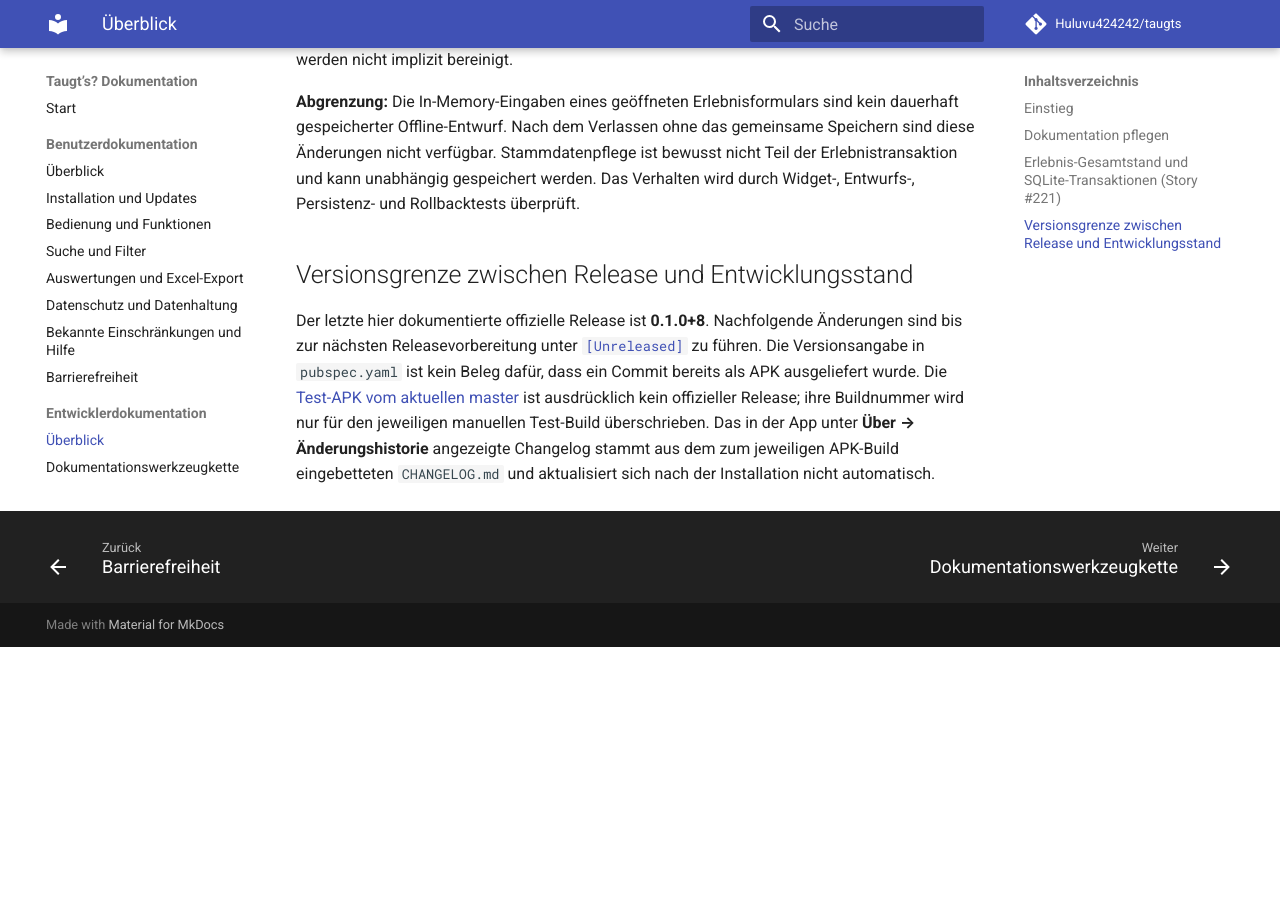
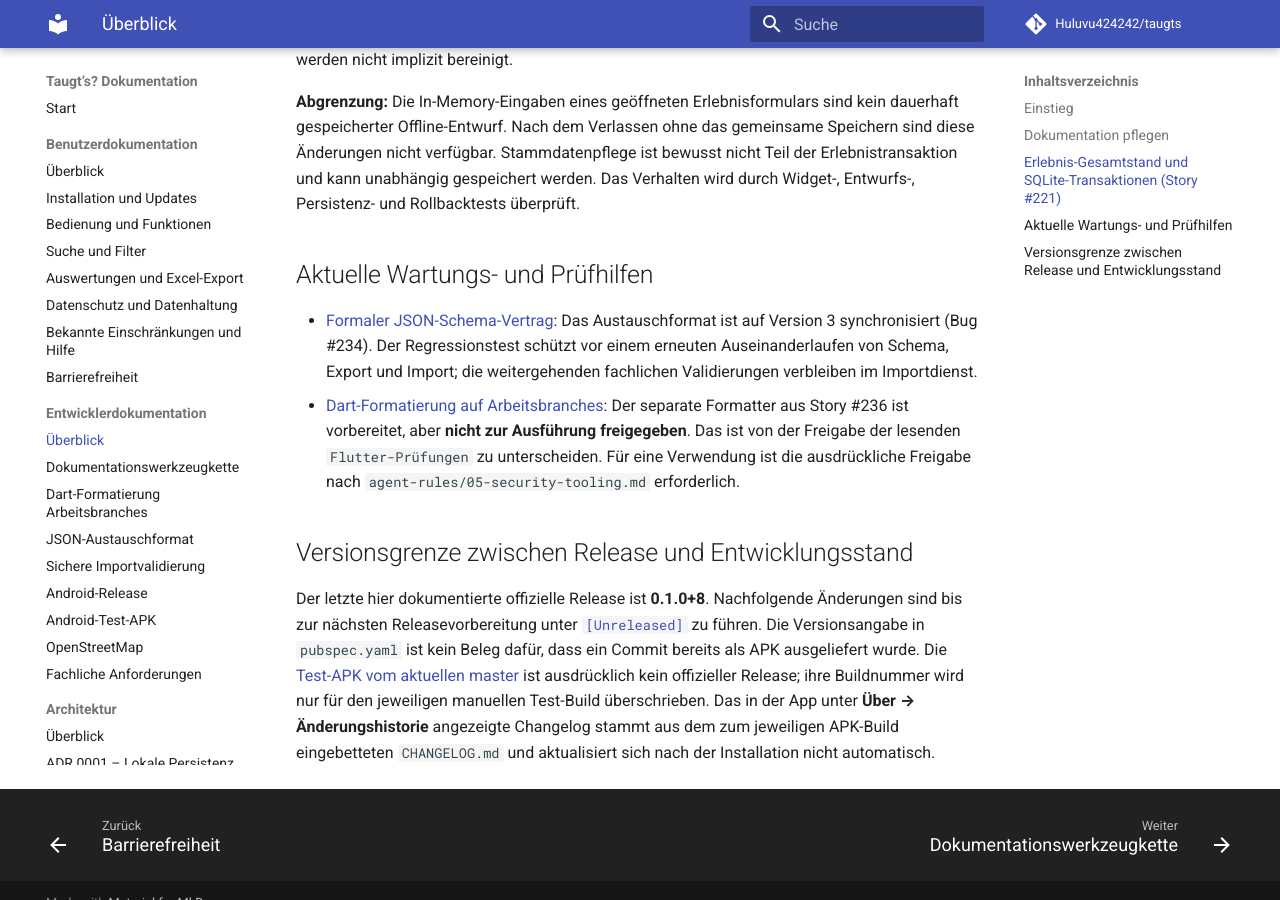
Before and after one commit to Huluvu424242/taugts, an MkDocs documentation site: the page built from docs/entwicklung/index.md, in a window 1280 px wide and 900 px high, scrolled down 1325 px. Built offline with MkDocs 1.6.1 and Material for MkDocs 9.7.7, drawn with Linux system fonts in a browser that asks for light colours; comment, search, counter and statistics services are not loaded; before the commit the page ends 1972 px from its top, so only the background shows below that.

Commit message:
docs: Aktuelle Schema- und Formatter-Prüfhinweise dokumentieren

```diff
--- a/docs/entwicklung/index.md
+++ b/docs/entwicklung/index.md
@@ -38,6 +38,11 @@ Erst die zentrale Aktion **Speichern** ruft `uebernehmen(erlebnis)` auf. Das pro
 
 **Abgrenzung:** Die In-Memory-Eingaben eines geöffneten Erlebnisformulars sind kein dauerhaft gespeicherter Offline-Entwurf. Nach dem Verlassen ohne das gemeinsame Speichern sind diese Änderungen nicht verfügbar. Stammdatenpflege ist bewusst nicht Teil der Erlebnistransaktion und kann unabhängig gespeichert werden. Das Verhalten wird durch Widget-, Entwurfs-, Persistenz- und Rollbacktests überprüft.
 
+## Aktuelle Wartungs- und Prüfhilfen
+
+- [Formaler JSON-Schema-Vertrag](austauschformat.md#formales-schema-und-fixtures): Das Austauschformat ist auf Version 3 synchronisiert (Bug #234). Der Regressionstest schützt vor einem erneuten Auseinanderlaufen von Schema, Export und Import; die weitergehenden fachlichen Validierungen verbleiben im Importdienst.
+- [Dart-Formatierung auf Arbeitsbranches](branch-formatierung.md): Der separate Formatter aus Story #236 ist vorbereitet, aber **nicht zur Ausführung freigegeben**. Das ist von der Freigabe der lesenden `Flutter-Prüfungen` zu unterscheiden. Für eine Verwendung ist die ausdrückliche Freigabe nach `agent-rules/05-security-tooling.md` erforderlich.
+
 ## Versionsgrenze zwischen Release und Entwicklungsstand
 
 Der letzte hier dokumentierte offizielle Release ist **0.1.0+8**. Nachfolgende Änderungen sind bis zur nächsten Releasevorbereitung unter [`[Unreleased]`](https://github.com/Huluvu424242/taugts/blob/master/CHANGELOG.md) zu führen. Die Versionsangabe in `pubspec.yaml` ist kein Beleg dafür, dass ein Commit bereits als APK ausgeliefert wurde. Die [Test-APK vom aktuellen master](android-test-apk.md) ist ausdrücklich kein offizieller Release; ihre Buildnummer wird nur für den jeweiligen manuellen Test-Build überschrieben. Das in der App unter **Über → Änderungshistorie** angezeigte Changelog stammt aus dem zum jeweiligen APK-Build eingebetteten `CHANGELOG.md` und aktualisiert sich nach der Installation nicht automatisch.
```
